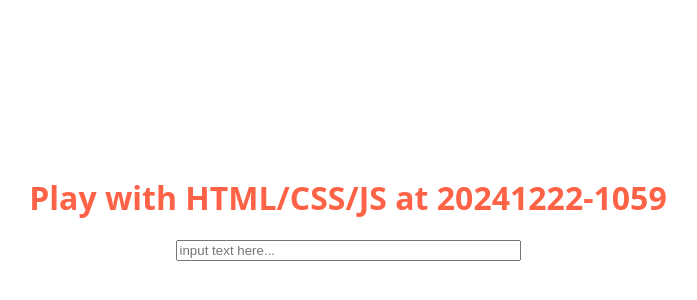
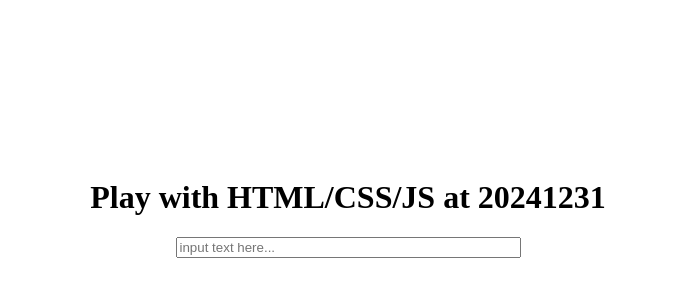
Before and after one commit to examples-hub/h5-profile-landing-page, a website: page index.html in a window 1280 px wide. Shown: the part 192-492 px from the top of the page, without its empty margins (292-989 px from the left). Drawn offline with Linux system fonts and the light colour scheme.

Commit message:
Update README, HTML content, configure .1024, and update .gitignore for project setup.

```diff
--- a/index.html
+++ b/index.html
@@ -1,18 +1,9 @@
 <html>
   <head>
     <link rel="stylesheet" href="./style.css" />
-    <style>
-      body {
-        font-family: system-ui, -apple-system, Roboto, sans-serif;
-      }
-      h1 {
-        color: tomato;
-      }
-    </style>
   </head>
-
   <body style="background-color: white">
-    <h1>Play with HTML/CSS/JS at 20241222-1059</h1>
+    <h1>Play with HTML/CSS/JS at 20241231</h1>
     <input type="text" id="name" name="name" placeholder="input text here..." required  maxlength="8" size="40" />
 
     <!-- <script with type="module" will defer by default -->
```
Also changed, not shown: folder11/fileWithLoooooooooooooooooogName.md (added, +1 -0 lines), README.md.
